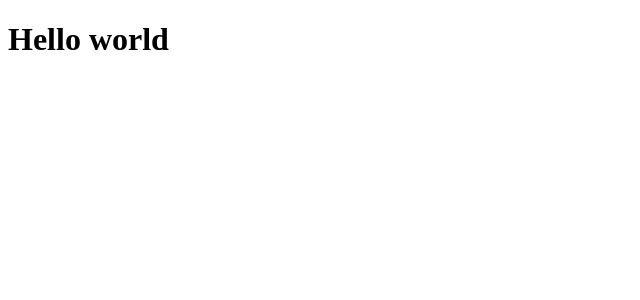
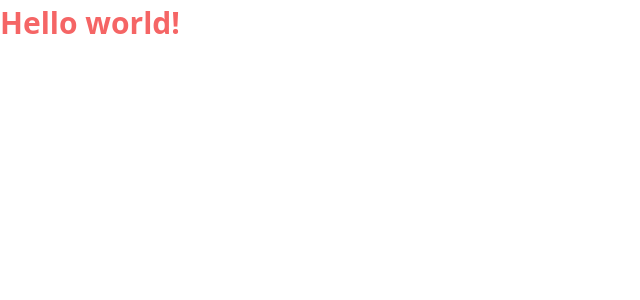
Before and after one commit to lqmanh/silicium, a Next.js app: page / in a window 1280 px wide. Shown: the top 300 px of the page, without its empty margins (0-640 px from the left). Built offline with nearby package versions, Linux system fonts and the light colour scheme.

Commit message:
Add Tailwind

```diff
--- a/package.json
+++ b/package.json
@@ -21,11 +21,14 @@
   },
   "devDependencies": {
     "@babel/plugin-proposal-decorators": "^7.8.3",
+    "@fullhuman/postcss-purgecss": "^2.1.0",
+    "autoprefixer": "^9.7.4",
     "eslint": "^6.8.0",
     "eslint-config-prettier": "^6.10.0",
     "eslint-plugin-prettier": "^3.1.2",
     "eslint-plugin-react": "^7.19.0",
     "eslint-plugin-react-hooks": "^2.5.0",
-    "prettier": "^1.19.1"
+    "prettier": "^1.19.1",
+    "tailwindcss": "^1.2.0"
   }
 }
--- /dev/null
+++ b/postcss.config.js
@@ -0,0 +1,15 @@
+const purgecss = [
+  '@fullhuman/postcss-purgecss',
+  {
+    content: ['./components/**/*.js', './pages/**/*.js'],
+    defaultExtractor: (content) => content.match(/[\w-/:]+(?<!:)/g) || []
+  }
+]
+
+module.exports = {
+  plugins: [
+    'tailwindcss',
+    'autoprefixer',
+    ...(process.env.NODE_ENV === 'production' ? [purgecss] : [])
+  ]
+}
--- /dev/null
+++ b/src/assets/styles.css
@@ -0,0 +1,5 @@
+@import 'tailwindcss/base';
+
+@import 'tailwindcss/components';
+
+@import 'tailwindcss/utilities';
--- /dev/null
+++ b/src/pages/_app.js
@@ -0,0 +1,7 @@
+import '../assets/styles.css'
+
+const App = ({ Component, pageProps }) => {
+  return <Component {...pageProps} />
+}
+
+export default App
--- a/src/pages/index.js
+++ b/src/pages/index.js
@@ -1,3 +1,3 @@
-const Index = () => <h1>Hello world</h1>
+const Index = () => <h1 className="font-bold text-3xl text-red-500">Hello world!</h1>
 
 export default Index
--- /dev/null
+++ b/tailwind.config.js
@@ -0,0 +1,7 @@
+module.exports = {
+  theme: {
+    extend: {}
+  },
+  variants: {},
+  plugins: []
+}
```
